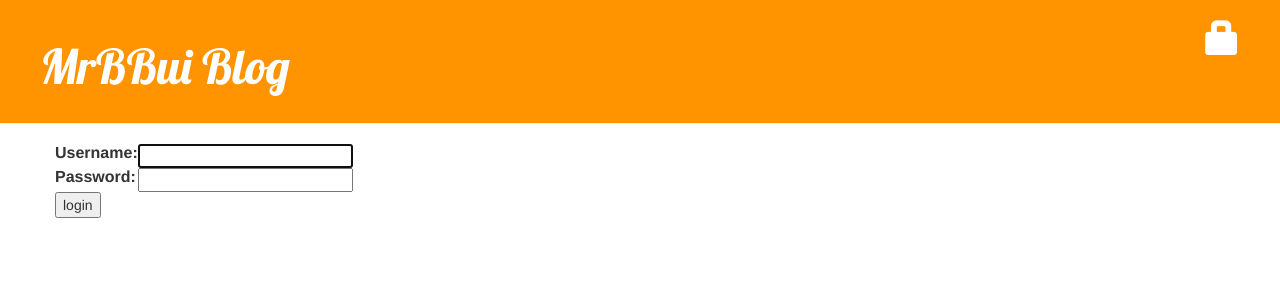
After one commit to MrBbui/my-first-blog, a Django app: page /accounts/login/ in a window 1280 px wide. The commit adds this page. Shown: the top 300 px of the page. Run offline with Django 3.2, Linux system fonts and the light colour scheme; some libraries are stand-ins or nearby versions.

Commit message:
added edit/delete login

```diff
--- a/blog/templates/blog/base.html
+++ b/blog/templates/blog/base.html
@@ -9,9 +9,13 @@
     </head>
 <body>
     <div class="page-header">
-		{% if user.is_authenticated %}
-		<a href="{% url 'post_new' %}" class="top-menu"><span class="glyphicon glyphicon-plus"></span></a>
-		{% endif %}
+    {% if user.is_authenticated %}
+        <a href="{% url 'post_new' %}" class="top-menu"><span class="glyphicon glyphicon-plus"></span></a>
+        <a href="{% url 'post_draft_list' %}" class="top-menu"><span class="glyphicon glyphicon-edit"></span></a>
+        <p class="top-menu">Hello {{ user.username }} <small>(<a href="{% url 'logout' %}">Log out</a>)</small></p>
+    {% else %}
+        <a href="{% url 'login' %}" class="top-menu"><span class="glyphicon glyphicon-lock"></span></a>
+    {% endif %}
 		<h1><a href="/">MrBBui Blog</a></h1>
     </div>
     <div class="content container">
--- /dev/null
+++ b/blog/templates/registration/login.html
@@ -0,0 +1,24 @@
+{% extends "blog/base.html" %}
+
+{% block content %}
+    {% if form.errors %}
+        <p>Your username and password didn't match. Please try again.</p>
+    {% endif %}
+
+    <form method="post" action="{% url 'login' %}">
+    {% csrf_token %}
+        <table>
+        <tr>
+            <td>{{ form.username.label_tag }}</td>
+            <td>{{ form.username }}</td>
+        </tr>
+        <tr>
+            <td>{{ form.password.label_tag }}</td>
+            <td>{{ form.password }}</td>
+        </tr>
+        </table>
+
+        <input type="submit" value="login" />
+        <input type="hidden" name="next" value="{{ next }}" />
+    </form>
+{% endblock %}
--- a/blog/urls.py
+++ b/blog/urls.py
@@ -6,4 +6,6 @@ urlpatterns = [
     url(r'^post/(?P<pk>\d+)/$', views.post_detail, name='post_detail'),
     url(r'^post/new/$', views.post_new, name='post_new'),
 	url(r'^post/(?P<pk>\d+)/edit/$', views.post_edit, name='post_edit'),
+	url(r'^drafts/$', views.post_draft_list, name='post_draft_list'),
+	url(r'^post/(?P<pk>\d+)/publish/$', views.post_publish, name='post_publish'),
 ]
--- a/mysite/settings.py
+++ b/mysite/settings.py
@@ -120,3 +120,4 @@ USE_TZ = True
 
 STATIC_URL = '/static/'
 STATIC_ROOT = os.path.join(BASE_DIR, 'static')
+LOGIN_REDIRECT_URL = '/'
--- a/mysite/urls.py
+++ b/mysite/urls.py
@@ -15,8 +15,12 @@ Including another URLconf
 """
 from django.conf.urls import include, url
 from django.contrib import admin
+from django.contrib.auth import views
 
 urlpatterns = [
     url(r'^admin/', admin.site.urls),
+	url(r'^accounts/login/$', views.login, name='login'),
+	url(r'^accounts/logout/$', views.logout, name='logout', kwargs={'next_page': '/'}),
     url(r'', include('blog.urls')),
+
 ]
```
Also changed, not shown: blog/templates/blog/post_detail.html (+6 -4 lines), blog/templates/blog/post_draft_list.html (added, +11 -0 lines), blog/views.py (+17 -3 lines), blog/models.py (line endings or trailing spaces), db.sqlite3.
